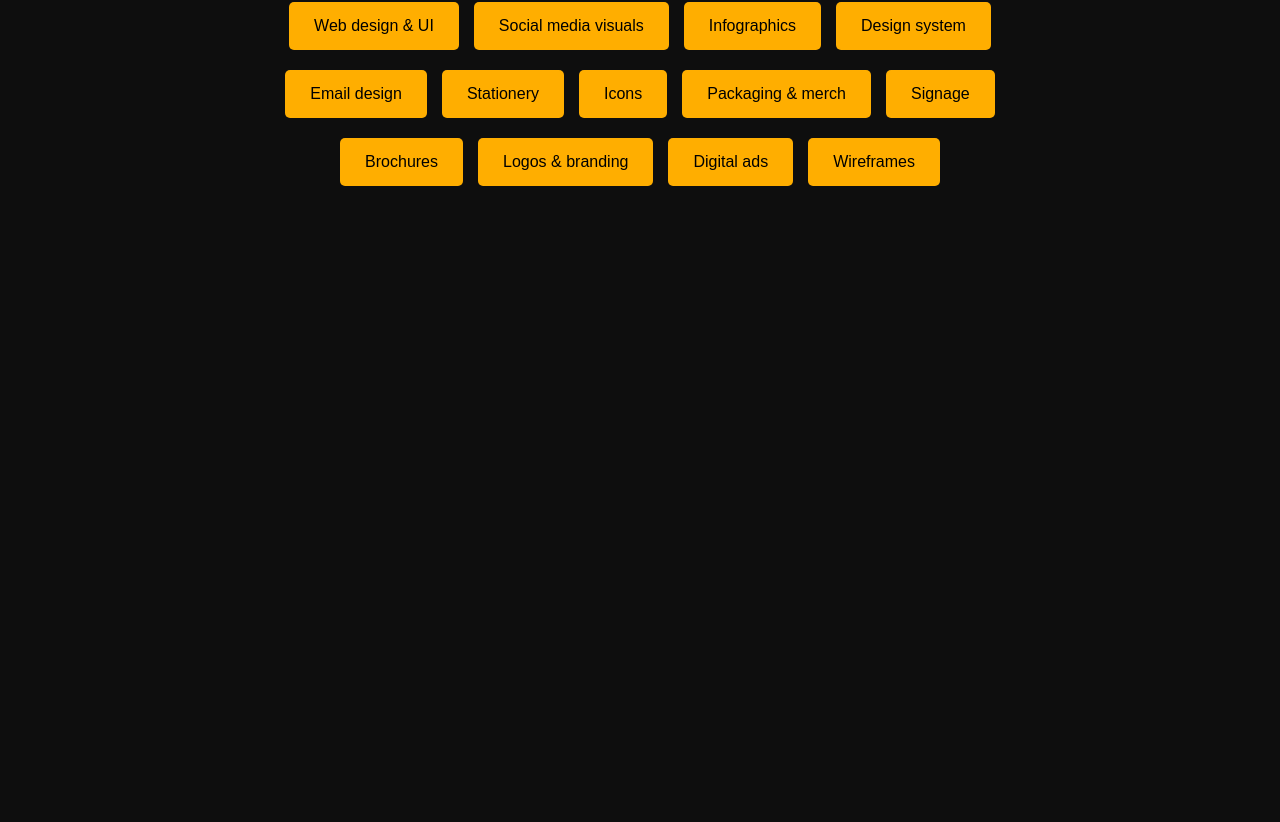
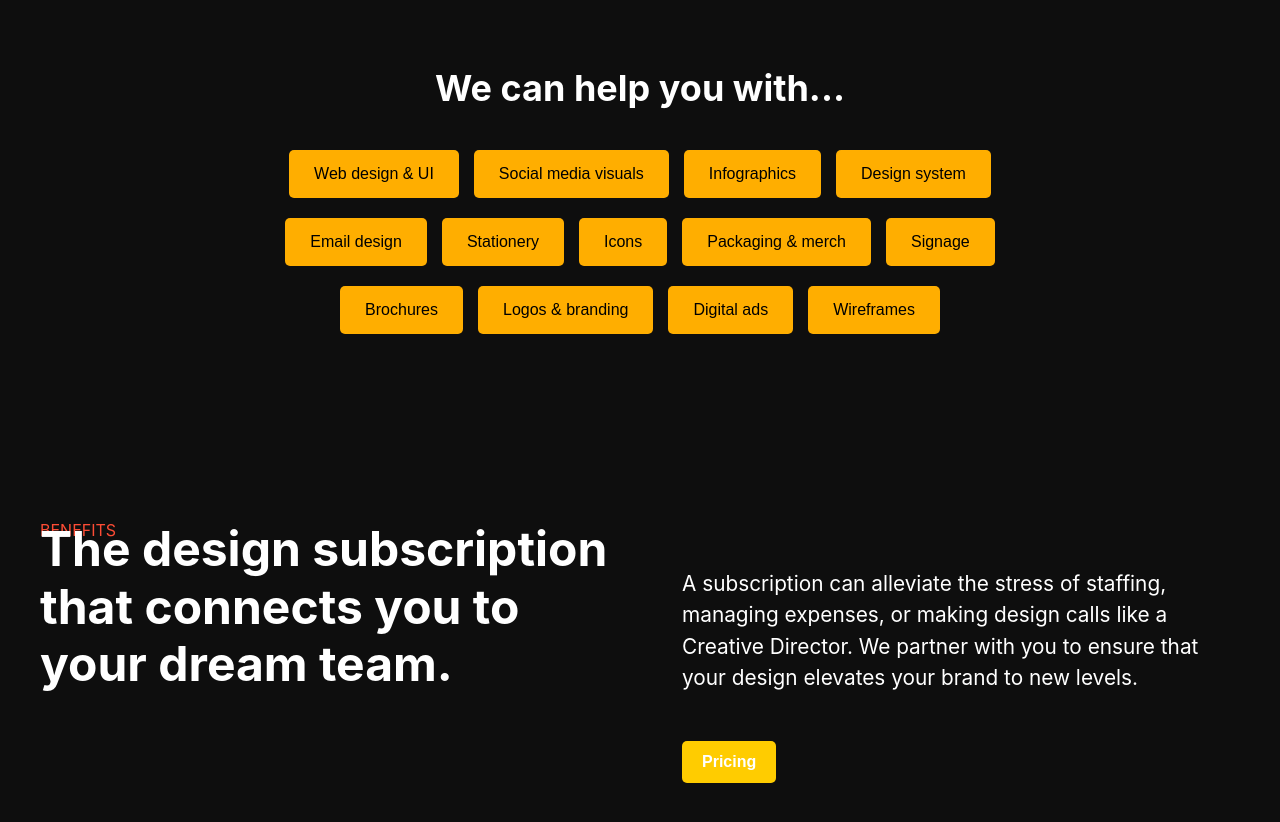
Before and after one commit to DineshPawar7/koshank-portfolio, a React (Create React App) app: page / in a window 1280 px wide. Shown: the part 2817-3639 px from the top of the page. Before the commit the page ends 3053 px from the top, so only its background shows below. Built offline with nearby package versions, Linux system fonts and the light colour scheme.

Commit message:
add a benefits section

```diff
--- a/src/App.js
+++ b/src/App.js
@@ -1,4 +1,5 @@
 import './App.css';
+import Benefits from './components/benefits/Benefits';
 import Capabilities from './components/capabilities/Capabilities';
 import Header from './components/header/Header';
 import Hero from './components/hero/Hero-Section';
@@ -15,6 +16,7 @@ function App() {
       <HowWeWork />
       <RecentProjects />
       <Capabilities />
+      <Benefits />
 
     </div>
   );
--- /dev/null
+++ b/src/components/benefits/Benefits.css
@@ -0,0 +1,83 @@
+.how-we-work {
+    padding: 50px;
+  }
+
+  .how-we-work-content {
+    display: flex;
+    justify-content: space-between;
+    margin-bottom: 40px;
+  }
+
+  .how-we-work-left {
+    max-width: 50%;
+  }
+
+  .section-heading {
+    font-size: 24px;
+    font-weight: bold;
+  }
+
+  .bold-text {
+    font-size: 20px;
+    margin-top: 10px;
+  }
+
+  .how-we-work-right {
+    max-width: 45%;
+  }
+
+  .simple-text {
+    font-size: 16px;
+    color: #555;
+  }
+
+  .pricing-btn {
+    margin-top: 20px;
+  }
+
+  .pricing-btn-button {
+    padding: 10px 20px;
+    background-color: #f1c40f;
+    border: none;
+    color: rgb(0, 0, 0);
+    font-weight: bold;
+    cursor: pointer;
+    border-radius: 5px;
+  }
+
+  .pricing-btn-button:hover {
+    background-color: #d4b10f;
+  }
+
+  /* Benefits Grid */
+  .benefits-grid-container {
+    display: grid;
+    grid-template-columns: repeat(3, 1fr); /* 3 columns */
+    gap: 20px;
+    margin-top: 40px;
+  }
+  .title {
+    color: aliceblue;
+  }
+
+  .icon {
+    color: yellow;
+  }
+
+  .benefit-box {
+    border: 1px solid #f1c40f;
+    padding: 20px;
+    text-align: center;
+    border-radius: 8px;
+    transition: transform 0.3s ease-in-out;
+    position: relative;
+  }
+
+  .benefit-box:hover {
+    transform: translateY(-10px);
+  }
+
+  .benefit-box .icon {
+    font-size: 40px;
+    margin-bottom: 15px;
+  }
--- /dev/null
+++ b/src/components/benefits/Benefits.js
@@ -0,0 +1,55 @@
+import React from 'react';
+import '../benefits/Benefits.css';
+import '../capabilities/Capabilities.css'
+import { FaInfinity, FaBolt, FaWrench, FaClock, FaCalendarCheck, FaDollarSign, FaCogs, FaPalette, FaAward } from 'react-icons/fa'; // Icons import
+
+const benefitsData = [
+  { icon: <FaInfinity />, heading: "Unlimited Requests", description: "Submit as many design requests as you want, and we'll handle them one by one." },
+  { icon: <FaBolt />, heading: "High Quality Designs", description: "Get top-notch designs from experienced professionals tailored to your needs." },
+  { icon: <FaWrench />, heading: "Fully Customizable", description: "Every design is crafted uniquely for you, ensuring originality and creativity." },
+  { icon: <FaClock />, heading: "Fast Turnaround", description: "Expect quick delivery within 2-3 days for most design requests." },
+  { icon: <FaCalendarCheck />, heading: "Flexible Subscription", description: "Cancel or pause your subscription anytime without any hassle." },
+  { icon: <FaDollarSign />, heading: "Cost Effective", description: "Get premium designs at a fraction of the cost of hiring a full-time designer." },
+  { icon: <FaCogs />, heading: "Seamless Process", description: "A streamlined process ensures smooth collaboration and project execution." },
+  { icon: <FaPalette />, heading: "Creative Excellence", description: "Our team delivers unique and artistic solutions for all your design needs." },
+  { icon: <FaAward />, heading: "Expert Designers", description: "Work with a team that has 10+ years of industry experience." },
+];
+
+const Benefits = () => {
+  return (
+    <section className="how-we-work">
+      <div className="how-we-work-content">
+        {/* Left Section */}
+        <div className="how-we-work-left">
+          <h3 className="section-heading">BENEFITS</h3>
+          <h3 className="bold-text">
+            The design subscription that connects you to your dream team.
+          </h3>
+        </div>
+
+        {/* Right Section */}
+        <div className="how-we-work-right">
+          <h4 className="simple-text">
+            A subscription can alleviate the stress of staffing, managing expenses, or making design calls like a Creative Director. We partner with you to ensure that your design elevates your brand to new levels.
+          </h4>
+          <div className="pricing-btn">
+            <button className="pricing-btn-button">Pricing</button>
+          </div>
+        </div>
+      </div>
+
+      {/* Benefits Grid Section */}
+      <div className="benefits-grid-container">
+        {benefitsData.map((benefit, index) => (
+          <div className="benefit-box" key={index}>
+            <div className="icon">{benefit.icon}</div>
+            <h3 className="title">{benefit.heading}</h3>
+            <p className="description">{benefit.description}</p>
+          </div>
+        ))}
+      </div>
+    </section>
+  );
+};
+
+export default Benefits;
--- a/src/components/capabilities/Capabilities.css
+++ b/src/components/capabilities/Capabilities.css
@@ -1,12 +1,13 @@
 .capabilities-container {
     text-align: center;
     padding: 50px 20px;
+    margin-bottom: 50px;
 
 }
 
 .capabilities-title {
     font-size: 24px;
-    margin-bottom: 20px;
+    margin-bottom: 10rem;
     color: rgb(255, 174, 0);
     animation: fadeInTitle 1s ease-in-out;
 }
```
